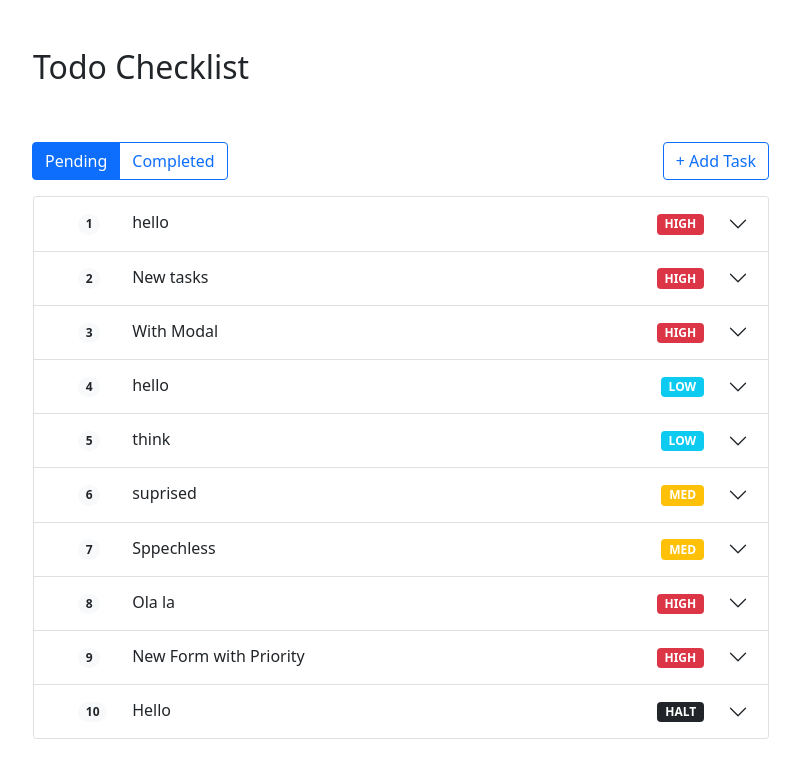
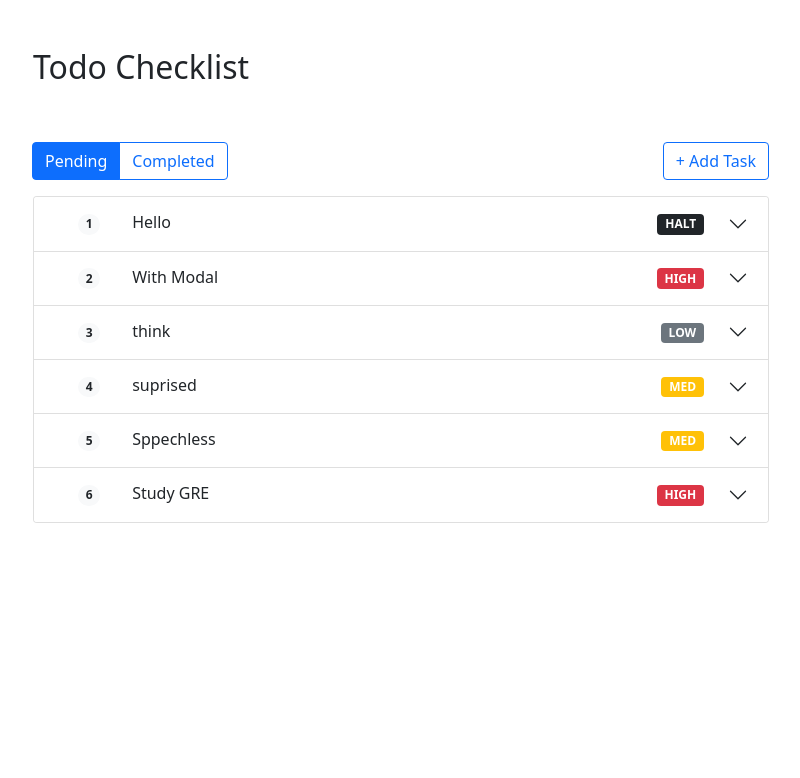
Before and after one commit to JoelMathewC/todoList-ReactApp, a React (Create React App) app: page / in a window 1280 px wide. Shown: the top 778 px of the page, without its empty margins (239-1039 px from the left). Built offline with nearby package versions, Linux system fonts and the light colour scheme; data requests are answered from the project's data file.

Commit message:
Linking Modal with the selected element

```diff
--- a/data/db.json
+++ b/data/db.json
@@ -1,19 +1,5 @@
 {
   "tasks": [
-    {
-      "id": 1,
-      "title": "Study GRE",
-      "body": "Lorem ipsum dolor sit amet consectetur adipisicing elit. Laborum, hic aspernatur! Rem facilis consequuntur doloribus, recusandae unde dolore nobis quibusdam beatae molestiae qui quia ipsam porro numquam perferendis consequatur ex?",
-      "completed": true,
-      "priority": "HIGH"
-    },
-    {
-      "title": "hello",
-      "body": "Woah123",
-      "completed": false,
-      "id": 2,
-      "priority": "HIGH"
-    },
     {
       "title": "jfvdkj",
       "body": "cdshucdhsacj",
@@ -22,9 +8,30 @@
       "priority": "HIGH"
     },
     {
+      "title": "Hello",
+      "body": "Heyo",
+      "completed": false,
+      "priority": "HALT",
+      "id": 12
+    },
+    {
+      "title": "Trial 2",
+      "body": "Here we go",
+      "completed": true,
+      "priority": "MED",
+      "id": 13
+    },
+    {
+      "title": "hello",
+      "body": "Woah123",
+      "completed": true,
+      "id": 2,
+      "priority": "HIGH"
+    },
+    {
       "title": "New tasks",
       "body": "Woohoo",
-      "completed": false,
+      "completed": true,
       "id": 4,
       "priority": "HIGH"
     },
@@ -34,13 +41,6 @@
       "completed": false,
       "id": 5,
       "priority": "HIGH"
-    },
-    {
-      "title": "hello",
-      "body": "ola",
-      "completed": false,
-      "id": 6,
-      "priority": "LOW"
     },
     {
       "title": "think",
@@ -64,32 +64,32 @@
       "priority": "MED"
     },
     {
+      "title": "hello",
+      "body": "ola",
+      "completed": true,
+      "id": 6,
+      "priority": "LOW"
+    },
+    {
+      "title": "New Form with Priority",
+      "body": "Here we go",
+      "completed": true,
+      "priority": "HIGH",
+      "id": 11
+    },
+    {
       "title": "Ola la",
       "body": "amigo",
-      "completed": false,
+      "completed": true,
       "id": 10,
       "priority": "HIGH"
     },
     {
-      "title": "New Form with Priority",
-      "body": "Here we go",
+      "id": 1,
+      "title": "Study GRE",
+      "body": "Lorem ipsum dolor sit amet consectetur adipisicing elit. Laborum, hic aspernatur! Rem facilis consequuntur doloribus, recusandae unde dolore nobis quibusdam beatae molestiae qui quia ipsam porro numquam perferendis consequatur ex?",
       "completed": false,
-      "priority": "HIGH",
-      "id": 11
-    },
-    {
-      "title": "Hello",
-      "body": "Heyo",
-      "completed": false,
-      "priority": "HALT",
-      "id": 12
-    },
-    {
-      "title": "Trial 2",
-      "body": "Here we go",
-      "completed": true,
-      "priority": "MED",
-      "id": 13
+      "priority": "HIGH"
     }
   ]
 }
--- a/src/components/Home.js
+++ b/src/components/Home.js
@@ -11,6 +11,7 @@ import Row from 'react-bootstrap/Row';
 import Button from 'react-bootstrap/Button';
 import ToggleButton from 'react-bootstrap/ToggleButton';
 import ToggleButtonGroup from 'react-bootstrap/ToggleButtonGroup';
+import Spinner from 'react-bootstrap/Spinner';
 
 
 
@@ -29,9 +30,6 @@ const Home = () => {
 
     return (
         <div>
-            {error && <div>{error}</div>}
-            {isPending && <div>Loading...</div>}
-
 
             <Container className="pb-5">
                 <div className="pb-3">
@@ -58,9 +56,11 @@ const Home = () => {
                 </div>
 
                 <Row className="justify-content-sm-center">
-                    <Col xs={8}>
-                        {tasks && <TaskList tasks={tasks} completed={completed} />}
-                    </Col>
+                    {isPending && <Spinner animation="border" variant="primary" className="mt-5"/>}
+                    {error && <div>{error}</div>}
+                    {tasks && <Col xs={8}>
+                        <TaskList tasks={tasks} completed={completed} />
+                    </Col>}
                 </Row>
             </Container>
             <br />
--- a/src/components/TaskList.js
+++ b/src/components/TaskList.js
@@ -1,4 +1,4 @@
-import { useState } from 'react';
+import { useEffect, useState } from 'react';
 import Accordion from 'react-bootstrap/Accordion';
 import Container from 'react-bootstrap/Container';
 import Col from 'react-bootstrap/Col';
@@ -6,6 +6,7 @@ import Row from 'react-bootstrap/Row';
 import Button from 'react-bootstrap/Button';
 import Badge from 'react-bootstrap/Badge';
 import EditTaskModal from './EditTaskModal';
+import Spinner from 'react-bootstrap/Spinner';
 
 
 
@@ -13,12 +14,39 @@ import EditTaskModal from './EditTaskModal';
 const TaskList = ({tasks,completed}) => {
 
     const [showEditModal,setEditModal] = useState(false);
+    const [isPending, setIsPending] = useState(false);
+    const [selectedTask, setSelectedTask] = useState(null);
+
+    function handleButton(task){
+        task.completed = !task.completed;
+        setIsPending(true);
+
+        fetch('http://localhost:8000/tasks/' + task.id,{
+            method: 'DELETE'
+        })
+        .then(() => {
+            fetch(' http://localhost:8000/tasks',{
+            method: 'POST',
+            headers: {"Content-type":"application/json"},
+            body: JSON.stringify(task)
+            }).then(() => {
+                console.log('Editing of task completed');
+                setIsPending(false);
+            });
+        });
+    }
+
+    function handleEdit(task){
+        setSelectedTask(task);
+        setEditModal(true);
+    }
 
     function getPriorityColor(a){
-        switch(a){
+        if(a.completed) return 'success';
+        switch(a.priority){
             case 'HIGH': return 'danger';
             case 'MED': return 'warning';
-            case 'LOW': return 'info';
+            case 'LOW': return 'secondary';
             case 'HALT': return 'dark';
         }
     }
@@ -27,12 +55,28 @@ const TaskList = ({tasks,completed}) => {
         return task.completed === completed;
     }
 
+    function onClose(){
+        setEditModal(false);
+        setSelectedTask(null);
+    }
+
+
+
+
+
+
     var index = 1;
 
     return (
 
+                <div>
+                {console.log('RELOADED')}
+                {isPending &&
+                    <Row className="justify-content-sm-center">
+                    <Spinner animation="border" variant="primary" className="mt-5"/>
+                    </Row>}
 
-                <Accordion defaultActiveKey="0">
+                {!isPending && <Accordion defaultActiveKey="0">
                 {
                     tasks.filter(checkQuery).map((task) => (
                         <Accordion.Item eventKey={`${task.id}`}>
@@ -48,7 +92,7 @@ const TaskList = ({tasks,completed}) => {
                                                     {task.title}
                                                 </Col>
                                                 <Col xs="3" className="text-end">
-                                                    <Badge bg={getPriorityColor(task.priority)}>{task.priority}</Badge>
+                                                    <Badge bg={getPriorityColor(task)}>{task.completed?  'DONE' : task.priority}</Badge>
                                                 </Col>
                                             </Row>
                                         </Container>
@@ -65,11 +109,10 @@ const TaskList = ({tasks,completed}) => {
                                     </Row>
                                     <Row className="justify-content-sm-center">
                                         <Col xs="auto">
-                                            <Button variant="outline-primary">Mark Completed</Button>
+                                            <Button variant="outline-primary" onClick={() => handleButton(task)}>{task.completed ?  'Back to Pending' : 'Mark Completed'}</Button>
                                         </Col>
                                         <Col xs="auto">
-                                            <Button variant="outline-secondary" onClick={() => setEditModal(true)}>Edit Task</Button>
-                                            <EditTaskModal show={showEditModal} onHide={() => setEditModal(false)} task={task}/>
+                                            <Button variant="outline-secondary" onClick={() => handleEdit(task)}>Edit Task</Button>
                                         </Col>
                                     </Row>
                                 </Container>
@@ -77,7 +120,9 @@ const TaskList = ({tasks,completed}) => {
                         </Accordion.Item>
                     ))
                 }
-                </Accordion>
+                </Accordion>}
+                {selectedTask && <EditTaskModal show={showEditModal} onHide={onClose} task={selectedTask}/>}
+                </div>
 
      );
 }
```
Also changed, not shown: src/components/EditTaskModal.js (+1 -7 lines).
